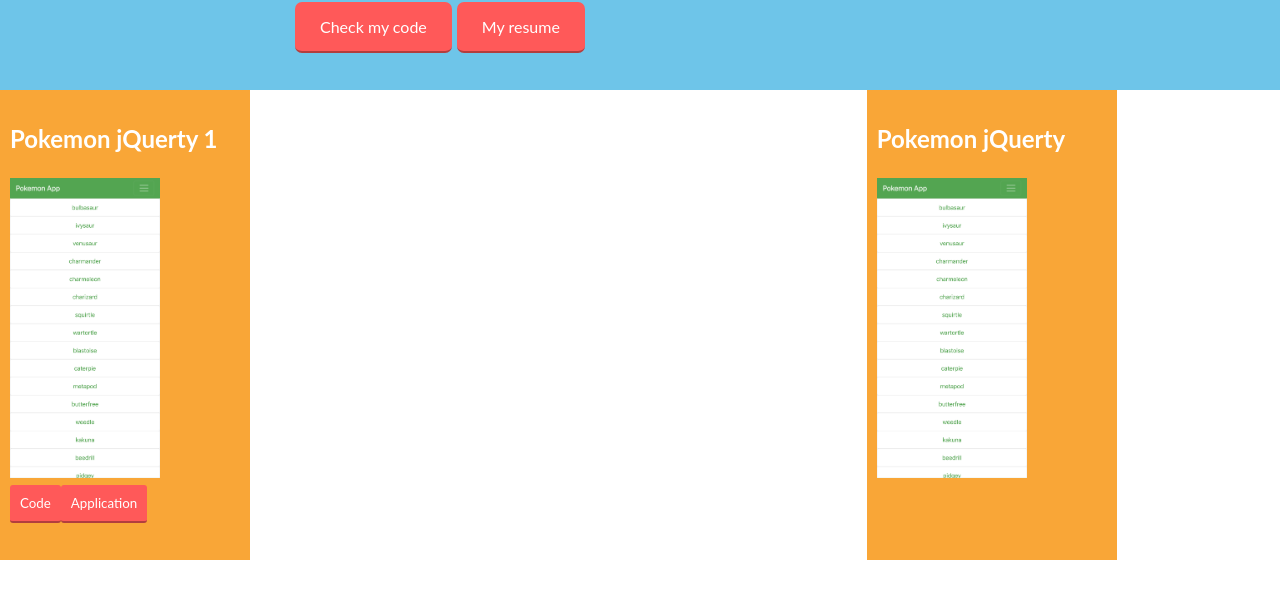
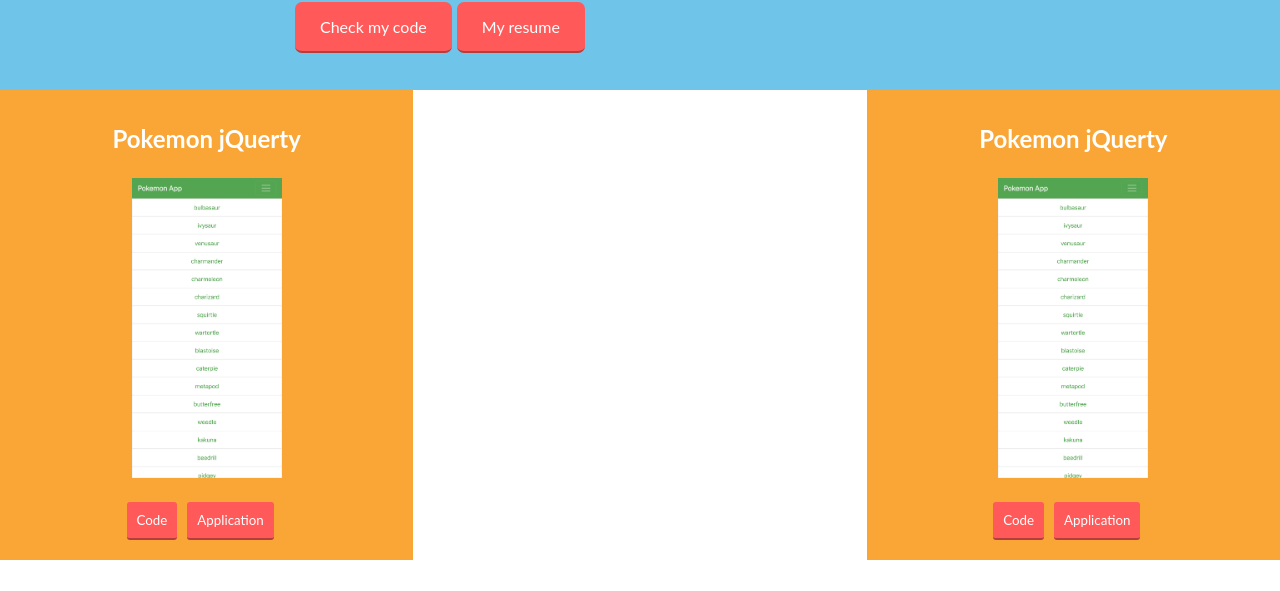
Before and after one commit to joelcmk/portfolio, a React (Create React App) app: page / in a window 1280 px wide. Shown: the part 335-926 px from the top of the page. Built offline with nearby package versions, Linux system fonts and the light colour scheme.

Commit message:
Aligned bottoms on work cards

```diff
--- a/src/WorkCard.css
+++ b/src/WorkCard.css
@@ -7,16 +7,23 @@
 }
 
 .test {
-  max-width: 250px;
+  width: 250px;
   height: 470px;
+
 }
 
 .test2 {
-  width: 250px;
+  position: relative;
   height: 470px;
+  text-align: center;
 }
 
-.btn-test {
-  margin: 0;
-  padding: 0;
+.home {
+  position: absolute;
+  bottom: 20px;
+  width: 92%;
 }
+
+.btn-home {
+  margin-left: 10px;
+}
--- a/src/WorkCard.js
+++ b/src/WorkCard.js
@@ -34,9 +34,10 @@
     })
   }
 
+
+
   render() {
     const test = this.state.card;
-    const card = '1'
     return (
       <section className="home_work">
         <div className="grid">
@@ -46,24 +47,21 @@
             onMouseLeave={this.hoverOff}
           >
             {this.state.hover && test === '1' ?
-              <div className="test"
+              <div className="home-card"
               >
-                <p>Shows a list of Pokemon. View the height and name of each Pokemon.</p>
-                <div>
-                  <button>Code</button>
-                  <button>Application</button>
-                </div>
+                <p>Front-end web app created using jQuery, Bootstrap, and Pokemon REST API. It shows a list of Pokemons. when the user clicks on one, a modal with information of the Pokemon comes up. It includes the name, height, and a picture of the Pokemon.</p>
               </div>
               :
-              <div >
-                <h2>Pokemon jQuerty 1</h2>
+              <div className="home-card">
+                <h2>Pokemon jQuerty</h2>
                 <img className="img" src={Pokemon} />
-                <div className="btn-test">
-                  <button>Code</button>
-                  <button>Application</button>
-                </div>
+
               </div>
             }
+            <div className="home">
+              <button>Code</button>
+              <button className="btn-home">Application</button>
+            </div>
           </div>
           <div
             className="grid__item test2"
@@ -71,21 +69,21 @@
             onMouseLeave={this.hoverOff}
           >
             {this.state.hover && test === "2" ?
-              <div className="test"
+              <div className="home-card"
                 onMouseEnter={this.card2}
               >
                 <p>Shows a list of Pokemon. View the height and name of each Pokemon.</p>
-                <div>
-                  <button>Code</button>
-                  <button>Application</button>
-                </div>
               </div>
               :
-              <div >
+              <div className="home-card" >
                 <h2>Pokemon jQuerty</h2>
                 <img className="img" src={Pokemon} />
               </div>
             }
+            <div className="home">
+              <button>Code</button>
+              <button className="btn-home">Application</button>
+            </div>
           </div>
         </div>
       </section>
```
